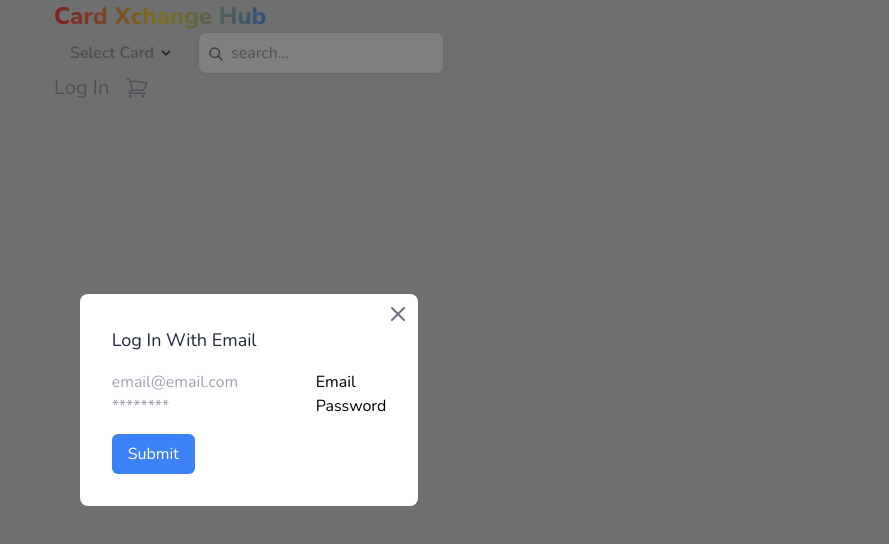
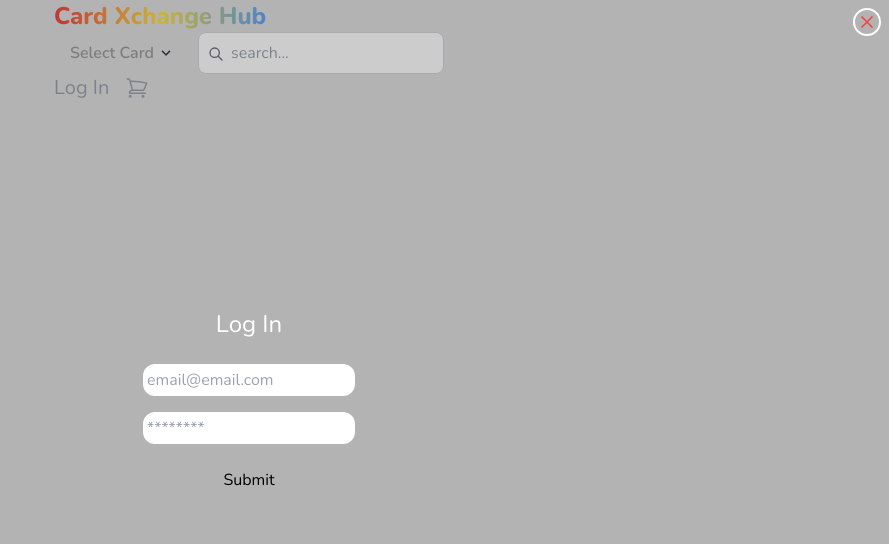
Before and after one commit to CardExchangeHub/CardExchangeHub, a React app: page /login in a window 1280 px wide. Shown: the top 544 px of the page, without its empty margins (391-1280 px from the left). Built offline with nearby package versions, Linux system fonts and the light colour scheme.

Commit message:
style progressing

```diff
--- a/src/client/components/Cart/Cart.tsx
+++ b/src/client/components/Cart/Cart.tsx
@@ -49,7 +49,16 @@ const Cart = () => {
             })}
           </div>
           <div className="flex flex-col justfiy-center items-center">
-            <button className="checkout-btn bg-red">Check out</button>
+            {auth._id ? (
+              <button className="checkout-btn bg-red">Check out</button>
+            ) : (
+              <button
+                className="checkout-btn"
+                onClick={() => navigate('/login')}
+              >
+                Login to check out
+              </button>
+            )}
             <div className="flex flex-col justfiy-center items-center  ">
               <div className="">
                 <span className="font-extrabold text-xl">Subtotal: </span>
@@ -60,16 +69,6 @@ const Cart = () => {
               <p className="font-light">
                 * Taxes and shipping calculated at checkout
               </p>
-              {auth._id ? (
-                <button className="checkout-btn bg-red">Check out</button>
-              ) : (
-                <button
-                  className="checkout-btn bg-red"
-                  onClick={() => navigate('/login')}
-                >
-                  Login to check out
-                </button>
-              )}
 
               <button
                 className="clear-btn"
--- a/src/client/components/FormInput/FormInput.tsx
+++ b/src/client/components/FormInput/FormInput.tsx
@@ -8,14 +8,14 @@ interface FormInputProps extends InputHTMLAttributes<HTMLInputElement> {
 
 const FormInput: React.FC<FormInputProps> = ({
   name,
-  label,
   placeholder,
   type,
   onChange,
   ...rest
 }) => {
   return (
-    <div>
+    <div className="p-1 bg-white rounded-xl my-2">
+      <div className="">
         <input
           id={name}
           name={name}
@@ -24,7 +24,7 @@ const FormInput: React.FC<FormInputProps> = ({
           onChange={onChange}
           {...rest}
         />
-      <label htmlFor={name}>{label}</label>
+      </div>
     </div>
   );
 };
--- a/src/client/components/HomePage/HomePage.tsx
+++ b/src/client/components/HomePage/HomePage.tsx
@@ -1,5 +1,5 @@
 import React, { useEffect, useState, createContext } from 'react';
-// import NavBar from '../../global/NavBar/NavBar';
+import NavBar from '../../global/NavBar/NavBar';
 import CardsList from '../CardsList/CardsList';
 // import { Cart } from '../Cart/Cart';
 
--- a/src/client/components/LogIn/LogIn.tsx
+++ b/src/client/components/LogIn/LogIn.tsx
@@ -74,10 +74,10 @@ const LogIn: React.FC = () => {
     return null; // Return null if the modal is closed
   }
   return (
-    <div className="fixed inset-0 flex items-center justify-center z-50 bg-black bg-opacity-50">
-      <div className="relative bg-white rounded-lg p-8">
+    <div className="fixed inset-0 flex items-center justify-center z-50 bg-black bg-opacity-20">
+      <div className="login">
         <button
-          className="absolute top-2 right-2 text-gray-500 hover:text-gray-700 focus:outline-none"
+          className="absolute p-0.5 top-2 right-2 border-2 border-white rounded-[100px] text-red-500 hover:text-white hover:bg-red-500 focus:outline-none"
           onClick={handleClose}
         >
           <svg
@@ -85,7 +85,7 @@ const LogIn: React.FC = () => {
             fill="none"
             viewBox="0 0 24 24"
             stroke="currentColor"
-            className="h-6 w-6"
+            className="h-5 w-5"
           >
             <path
               strokeLinecap="round"
@@ -95,8 +95,11 @@ const LogIn: React.FC = () => {
             />
           </svg>
         </button>
-        <form onSubmit={handleSubmit}>
-          <h2 className="text-lg mb-4 text-gray-800">Log In With Email</h2>
+        <form
+          className="flex flex-col justify-center items-center"
+          onSubmit={handleSubmit}
+        >
+          <h2 className="text-2xl mb-4 text-white">Log In</h2>
           <FormInput
             label="Email"
             value={userInfo.email}
@@ -113,10 +116,7 @@ const LogIn: React.FC = () => {
             name="password"
             type="password"
           />
-          <button
-            type="submit"
-            className="bg-blue-500 text-white rounded-md px-4 py-2 mt-4 hover:bg-blue-600"
-          >
+          <button type="submit" className="add-cart-btn mt-4">
             {auth.loginStatus === 'pending' ? 'Submitting...' : 'Submit'}
           </button>
           {auth.loginStatus === 'failed' ? <p>{auth.loginError}</p> : null}
--- a/src/client/global/NavBar/NavBar.tsx
+++ b/src/client/global/NavBar/NavBar.tsx
@@ -76,7 +76,7 @@ const Navbar: React.FC = () => {
 
         {/* LOGIC FOR LOGIN/LOGOUT BUTTONS CONNECTED TO REDUX - Jeff */}
         {/* {auth._id ? (
-          <button onClick={handleLogout}>Logout</button>
+          <button className="text-xl text-gray-400 hover:text-white onClick={handleLogout}>Logout</button>
         ) : (
           <Link to="/login">Login</Link>
           <Link to="/register">Register</Link>
--- /dev/null
+++ b/src/client/styles/login.css
@@ -0,0 +1,9 @@
+.login{
+    background: rgba( 255, 255, 255, 0.4 );
+box-shadow: 0 8px 32px 0 rgba( 31, 38, 135, 0.37 );
+backdrop-filter: blur( 5px );
+-webkit-backdrop-filter: blur( 5px );
+border-radius: 10px;
+border: 1px solid rgba( 255, 255, 255, 0.18 );
+padding:3rem;
+}
--- a/src/client/styles/main.css
+++ b/src/client/styles/main.css
@@ -5,6 +5,7 @@
 @import url('cardsContainer.css');
 @import url('cart.css');
 @import url('navbar.css');
+@import url('login.css');
 
 body {
     background-color: #e0e0e0;
```
Lines whose indentation alone changed are shown as unchanged.
